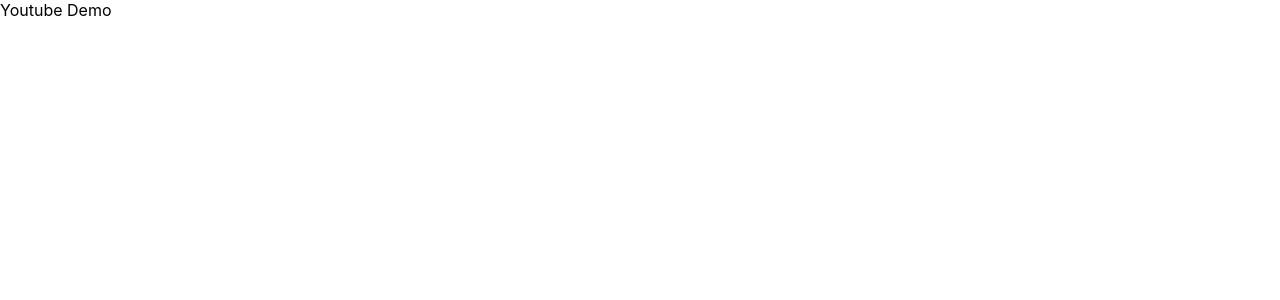
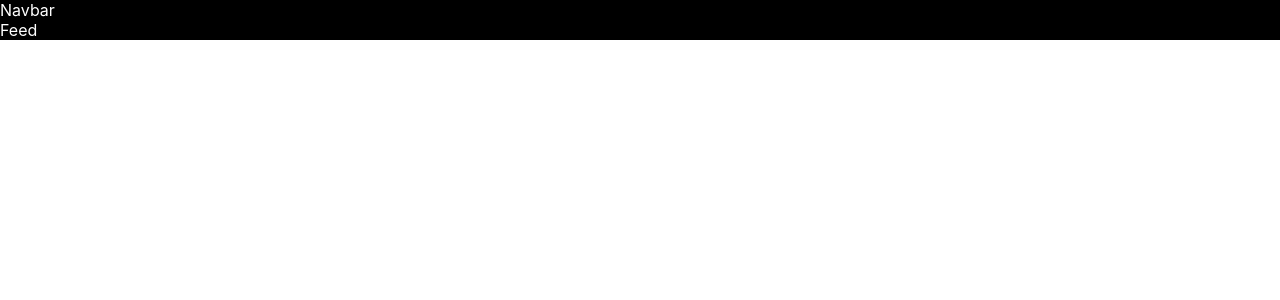
Before and after one commit to Boierul/youtube-clone, a React (Create React App) app: page / in a window 1280 px wide. Shown: the top 300 px of the page. Built offline with nearby package versions, Linux system fonts and the light colour scheme.

Commit message:
Structure of the application made.

```diff
--- a/src/App.js
+++ b/src/App.js
@@ -1,11 +1,39 @@
+import {BrowserRouter, Routes, Route} from 'react-router-dom';
+import {Box} from '@mui/material'
 import './App.css';
 
+import Navbar from "./components/Navbar/Navbar";
+import Feed from "./components/Feed/Feed";
+import VideoDetail from "./components/VideoDetail/VideoDetail";
+import SearchFeed from "./components/SearchFeed/SearchFeed";
+
+
 function App() {
-  return (
-    <div>
-        Youtube Demo
-    </div>
-  );
+    return (
+        <BrowserRouter>
+            {/* TODO delete the color attribute */}
+            <Box sx={{backgroundColor: "#000", color: "white"}}>
+                <Navbar />
+                <Routes>
+                    <Route
+                        path="/"
+                        exact element={
+                        <Feed/>
+                    } />
+                    <Route
+                        path="/video/:id"
+                        element={
+                        <VideoDetail/>
+                    } />
+                    <Route
+                        path="/search/:searchTerm"
+                        element={
+                            <SearchFeed/>
+                        } />
+                </Routes>
+            </Box>
+        </BrowserRouter>
+    );
 }
 
 export default App;
--- /dev/null
+++ b/src/components/Feed/Feed.jsx
@@ -0,0 +1,9 @@
+import './Feed.css'
+
+export default function Feed() {
+    return(
+        <div>
+            Feed
+        </div>
+    )
+}
--- /dev/null
+++ b/src/components/Navbar/Navbar.jsx
@@ -0,0 +1,9 @@
+import './Navbar.css'
+
+export default function Navbar() {
+    return(
+        <div>
+            Navbar
+        </div>
+    )
+}
--- /dev/null
+++ b/src/components/SearchFeed/SearchFeed.jsx
@@ -0,0 +1,9 @@
+import './SearchFeed.css'
+
+export default function SearchFeed() {
+    return(
+        <div>
+            Search Feed
+        </div>
+    )
+}
--- /dev/null
+++ b/src/components/VideoDetail/VideoDetail.jsx
@@ -0,0 +1,9 @@
+import './VideoDetail.css'
+
+export default function VideoDetail() {
+    return(
+        <div>
+            Video Details
+        </div>
+    )
+}
```
Also changed, not shown: src/components/ChannelDetail/ChannelDetail.jsx (added, +9 -0 lines), src/components/ChannelDetail/ChannelDetail.css (added), src/components/Feed/Feed.css (added), src/components/Navbar/Navbar.css (added), src/components/SearchFeed/SearchFeed.css (added), src/components/VideoDetail/VideoDetail.css (added).
